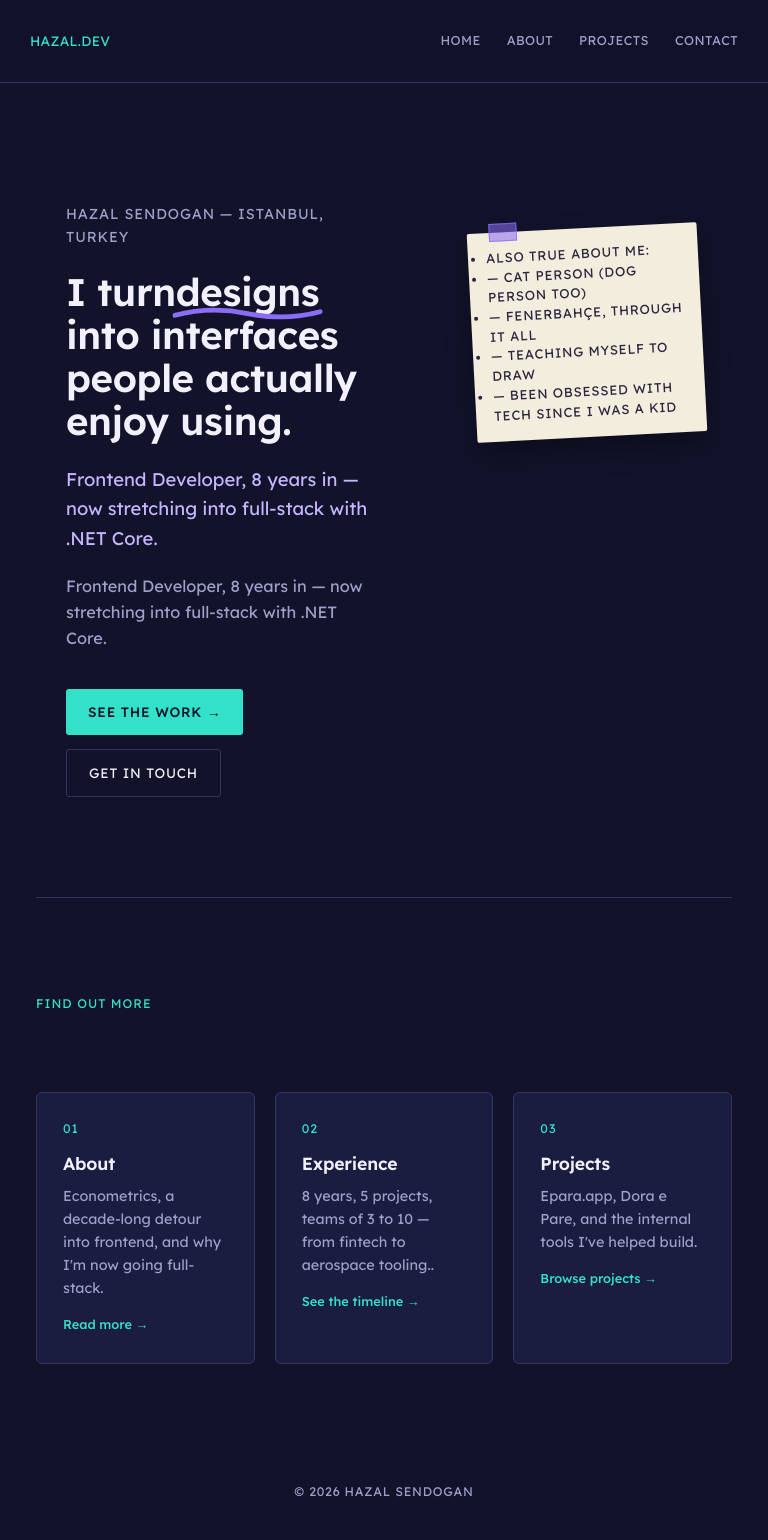
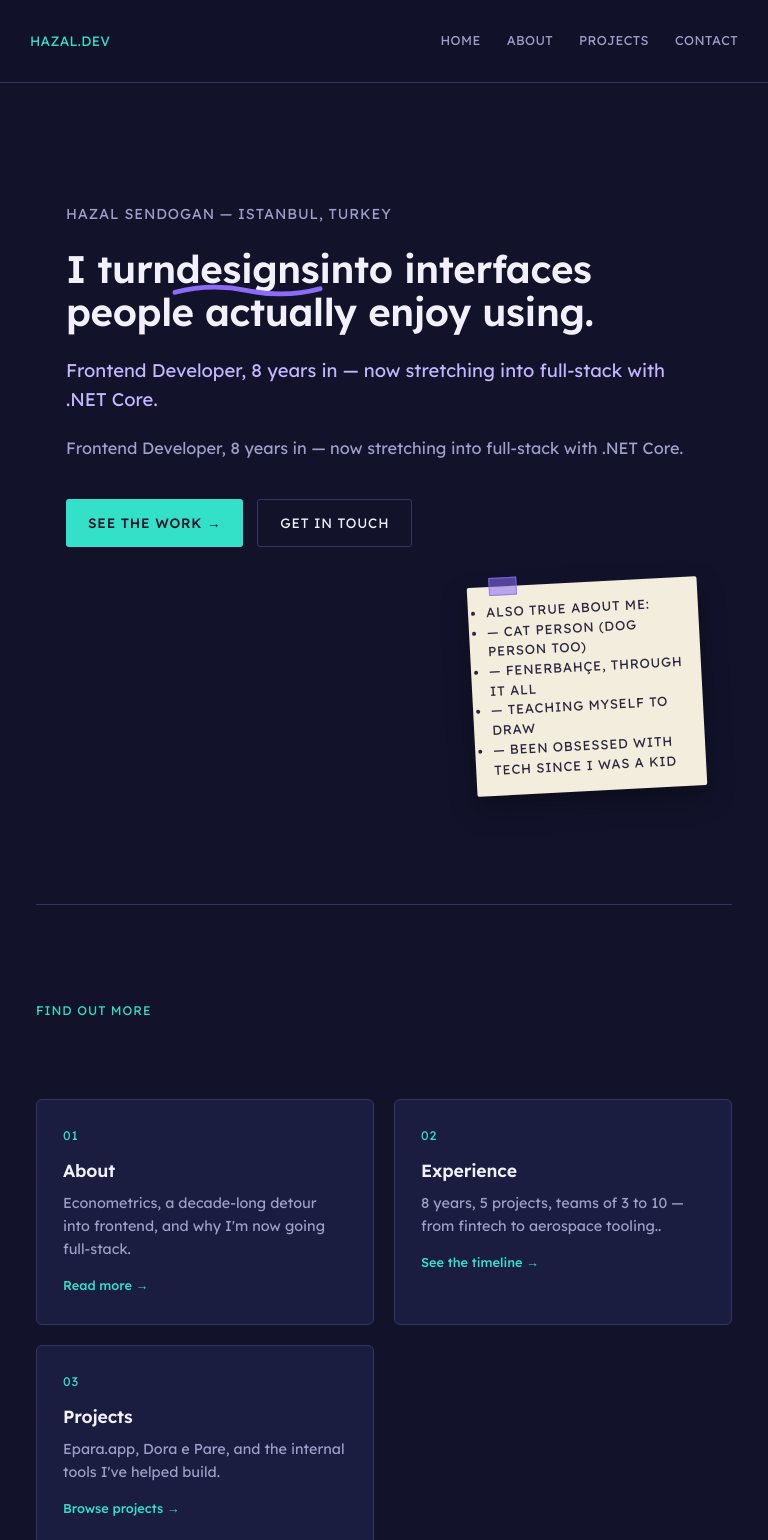
Before and after one commit to sendoganhazal/hazalsendogan, a Next.js app: page / in a window 768 px wide. Shown: the top 1540 px of the page. Built offline with nearby package versions, Linux system fonts and the light colour scheme.

Commit message:
homepage tablet and large tablet

```diff
--- a/src/app/globals.css
+++ b/src/app/globals.css
@@ -296,13 +296,27 @@ nav .wrap {
   }
 }
 @media (min-width: 768px) and (max-width: 991.98px) {
-  .container {
-    width: 720px;
+  .hero-inner {
+    grid-template-columns: repeat(2, 1fr);
+    gap: 10px;
+  }
+  .hero-col {
+    grid-column: span 2;
+  }
+  .hero-note-col {
+    grid-column: span 2;
   }
 }
 @media (min-width: 992px) and (max-width: 1199.98px) {
-  .container {
-    width: 960px;
+   .hero-inner {
+    grid-template-columns: repeat(6, 1fr);
+    gap: 15px;
+  }
+  .hero-col {
+    grid-column: span 4;
+  }
+  .hero-note-col {
+    grid-column: span 2;
   }
 }
 @media (min-width: 1200px) and (max-width: 1399.98px) {
@@ -615,14 +629,13 @@ footer {
     grid-column: span 2;
   }
 }
-@media (min-width: 576px) and (max-width: 767.98px) {
-  .container {
-    width: 540px;
+
+@media (min-width: 768px) and (max-width: 991.98px) {
+   .teasers {
+    grid-template-columns: repeat(4,1fr);
   }
-}
-@media (min-width: 768px) and (max-width: 991.98px) {
-  .container {
-    width: 720px;
+  .teaser-card {
+    grid-column: span 2;
   }
 }
 @media (min-width: 992px) and (max-width: 1199.98px) {
```
